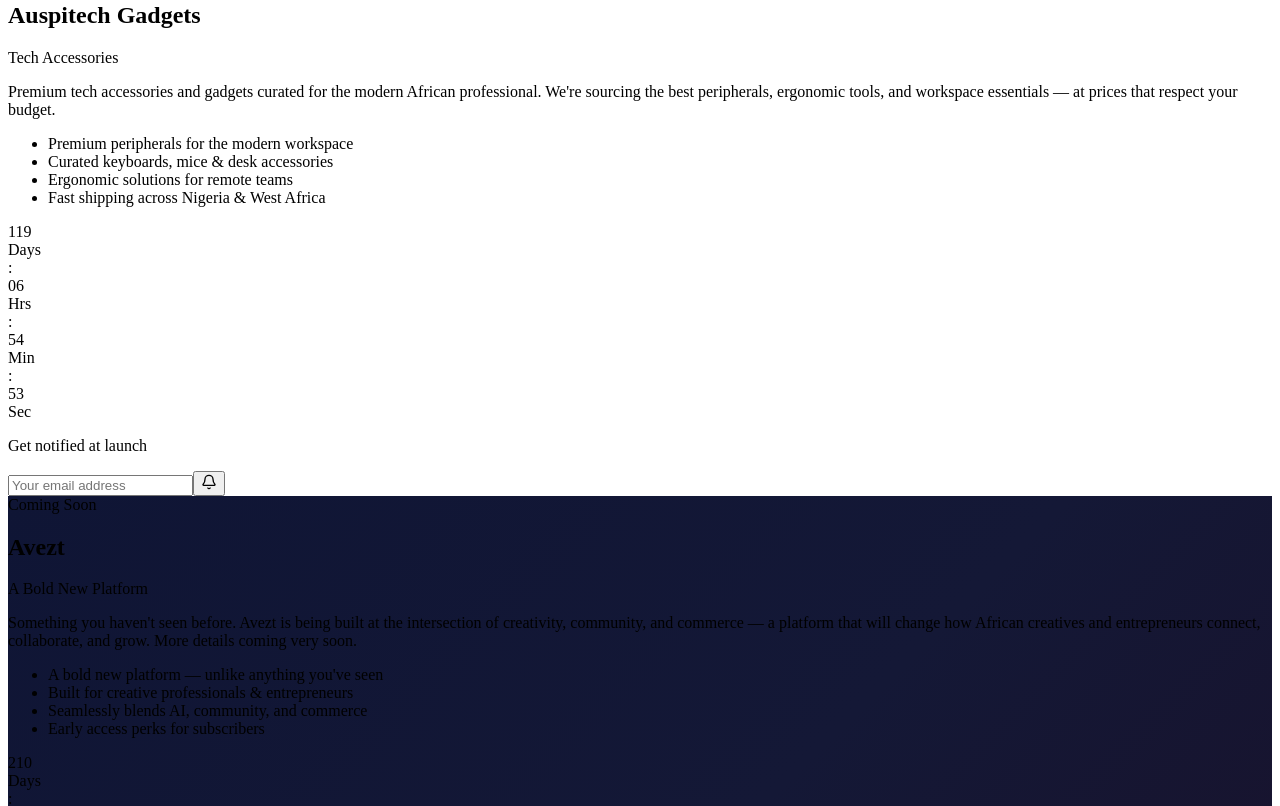
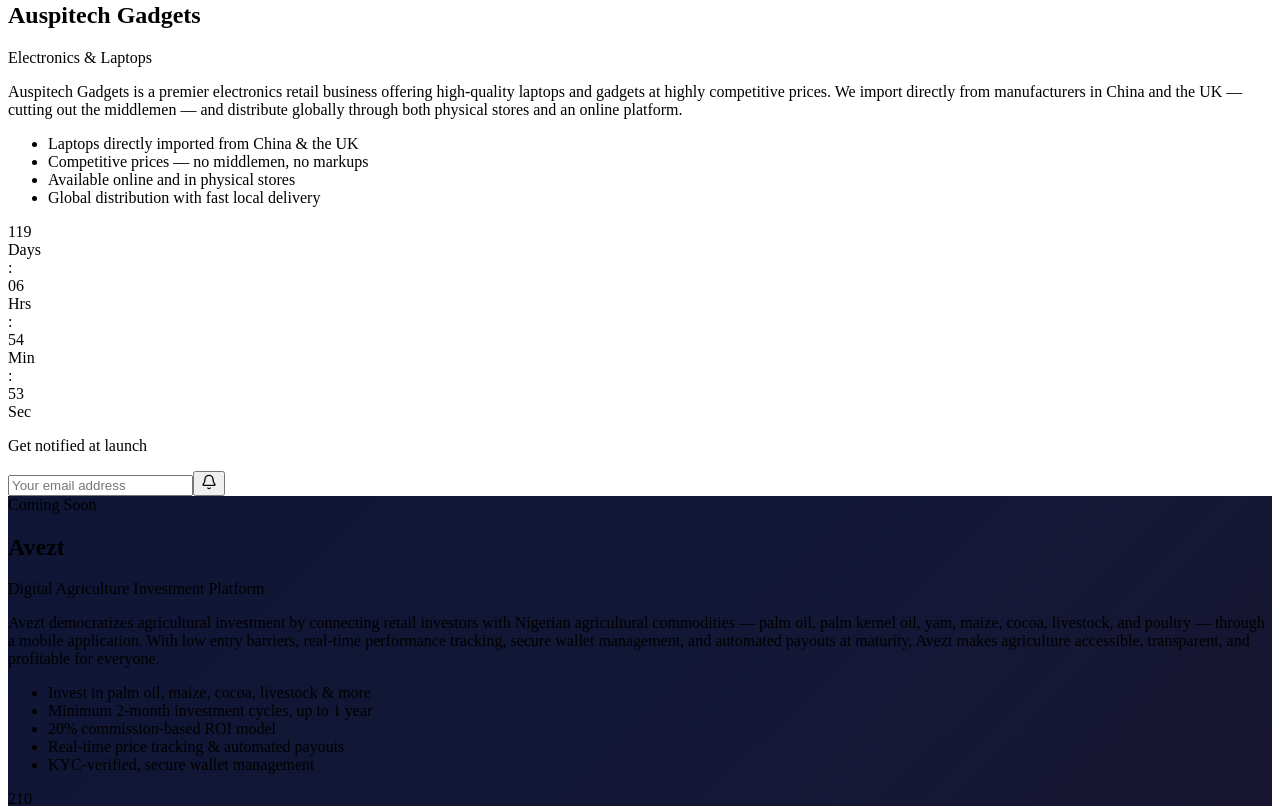
Before and after one commit to Auspicious77/auspitech-solutions, a React (Vite) app: page /products in a window 1280 px wide. Shown: the part 3580-4386 px from the top of the page. Built offline with nearby package versions, Linux system fonts and the light colour scheme; the HTML template or start-up script is replaced by a standard one.

Commit message:
Update Avezt and Auspitech Gadgets product descriptions and imagery

```diff
--- a/src/pages/Products.jsx
+++ b/src/pages/Products.jsx
@@ -82,17 +82,18 @@
 }
 
 const gadgetFeatures = [
-  'Premium peripherals for the modern workspace',
-  'Curated keyboards, mice & desk accessories',
-  'Ergonomic solutions for remote teams',
-  'Fast shipping across Nigeria & West Africa',
+  'Laptops directly imported from China & the UK',
+  'Competitive prices — no middlemen, no markups',
+  'Available online and in physical stores',
+  'Global distribution with fast local delivery',
 ]
 
 const aveztFeatures = [
-  'A bold new platform — unlike anything you\'ve seen',
-  'Built for creative professionals & entrepreneurs',
-  'Seamlessly blends AI, community, and commerce',
-  'Early access perks for subscribers',
+  'Invest in palm oil, maize, cocoa, livestock & more',
+  'Minimum 2-month investment cycles, up to 1 year',
+  '20% commission-based ROI model',
+  'Real-time price tracking & automated payouts',
+  'KYC-verified, secure wallet management',
 ]
 
 export default function Products() {
@@ -171,12 +172,12 @@
                 <div className="flex items-start justify-between gap-4 mb-3">
                   <div>
                     <h2 className="font-display text-3xl font-bold text-white mb-1">Auspitech Gadgets</h2>
-                    <p className="text-cobalt font-body text-sm font-medium">Tech Accessories</p>
+                    <p className="text-cobalt font-body text-sm font-medium">Electronics & Laptops</p>
                   </div>
                 </div>
 
                 <p className="text-warm-white/65 font-body leading-relaxed mb-6">
-                  Premium tech accessories and gadgets curated for the modern African professional. We're sourcing the best peripherals, ergonomic tools, and workspace essentials — at prices that respect your budget.
+                  Auspitech Gadgets is a premier electronics retail business offering high-quality laptops and gadgets at highly competitive prices. We import directly from manufacturers in China and the UK — cutting out the middlemen — and distribute globally through both physical stores and an online platform.
                 </p>
 
                 <ul className="space-y-2 mb-6">
@@ -225,11 +226,11 @@
               <div className="p-8 lg:p-10 flex flex-col justify-center order-2 lg:order-1">
                 <div className="mb-3">
                   <h2 className="font-display text-3xl font-bold text-white mb-1">Avezt</h2>
-                  <p className="text-gold font-body text-sm font-medium">A Bold New Platform</p>
+                  <p className="text-gold font-body text-sm font-medium">Digital Agriculture Investment Platform</p>
                 </div>
 
                 <p className="text-warm-white/65 font-body leading-relaxed mb-6">
-                  Something you haven't seen before. Avezt is being built at the intersection of creativity, community, and commerce — a platform that will change how African creatives and entrepreneurs connect, collaborate, and grow. More details coming very soon.
+                  Avezt democratizes agricultural investment by connecting retail investors with Nigerian agricultural commodities — palm oil, palm kernel oil, yam, maize, cocoa, livestock, and poultry — through a mobile application. With low entry barriers, real-time performance tracking, secure wallet management, and automated payouts at maturity, Avezt makes agriculture accessible, transparent, and profitable for everyone.
                 </p>
 
                 <ul className="space-y-2 mb-6">
@@ -252,8 +253,8 @@
               {/* Image */}
               <div className="relative h-64 lg:h-auto min-h-[280px] overflow-hidden order-1 lg:order-2 rounded-tr-3xl rounded-tl-3xl lg:rounded-tr-3xl lg:rounded-br-3xl lg:rounded-tl-none">
                 <img
-                  src="https://images.unsplash.com/photo-1558618666-fcd25c85cd64?w=700&h=500&fit=crop"
-                  alt="Avezt Platform"
+                  src="https://images.unsplash.com/photo-1596571289799-a8df74d79a73?w=700&h=500&fit=crop"
+                  alt="Palm oil agricultural plantation"
                   className="absolute inset-0 w-full h-full object-cover"
                 />
                 <div className="absolute inset-0 bg-gradient-to-b from-transparent via-transparent to-dark-card/60 lg:bg-gradient-to-l lg:from-transparent lg:to-dark-card/70" />
```
